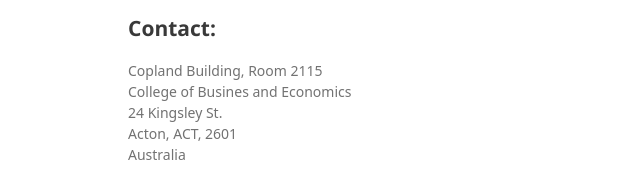
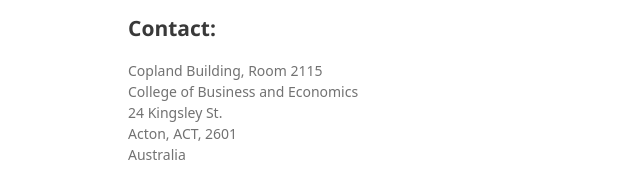
Before and after one commit to Oktiyanto/teaching, a plain HTML site: page index.html in a window 1280 px wide. Shown: the part 597-779 px from the top of the page, 442-1082 px from the left. Drawn offline with Linux system fonts and the light colour scheme; a script that the page names is missing; a web font is replaced by a local one.

Commit message:
Update index.html

```diff
--- a/index.html
+++ b/index.html
@@ -87,7 +87,7 @@
 
 <h2 id="contact">Contact:</h2>
 <p>Copland Building, Room 2115<br>
-College of Busines and Economics<br>24 Kingsley St.<br>
+College of Business and Economics<br>24 Kingsley St.<br>
 Acton, ACT, 2601<br>
 Australia</p>
 
```
